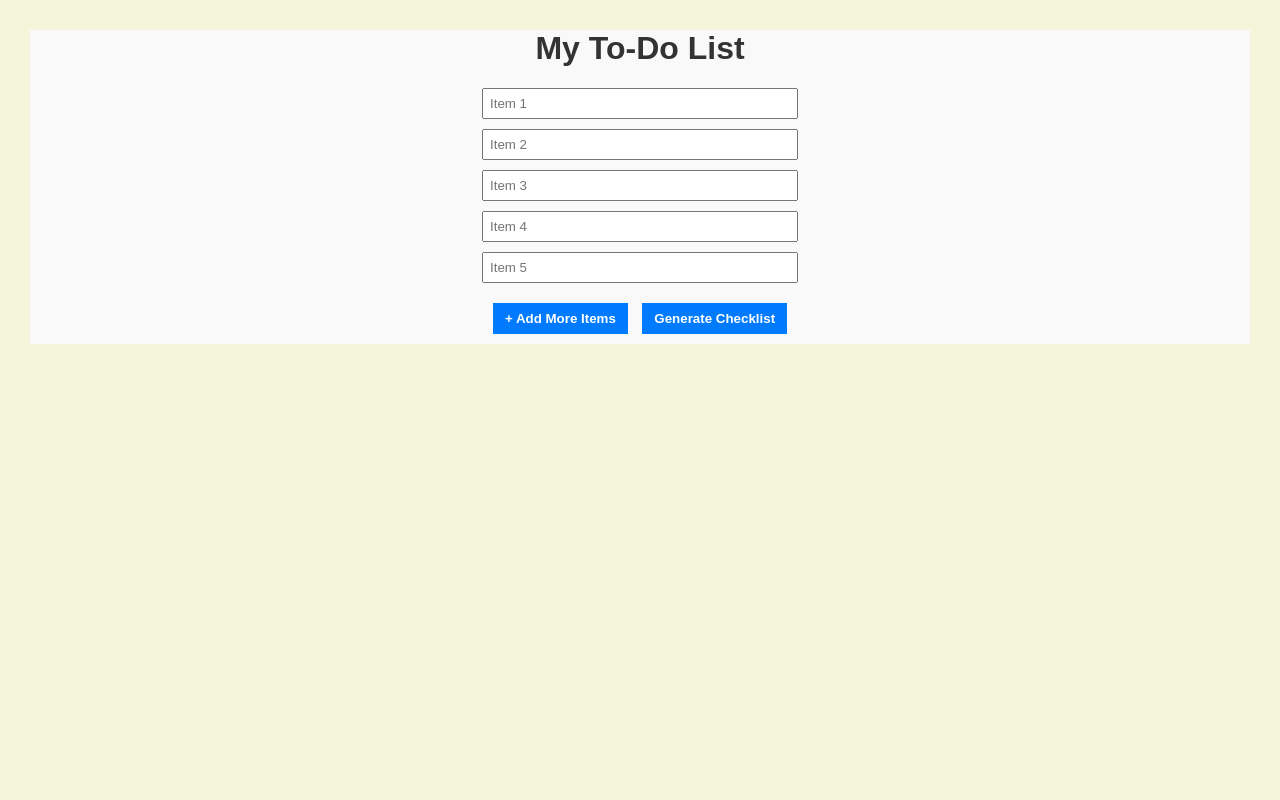
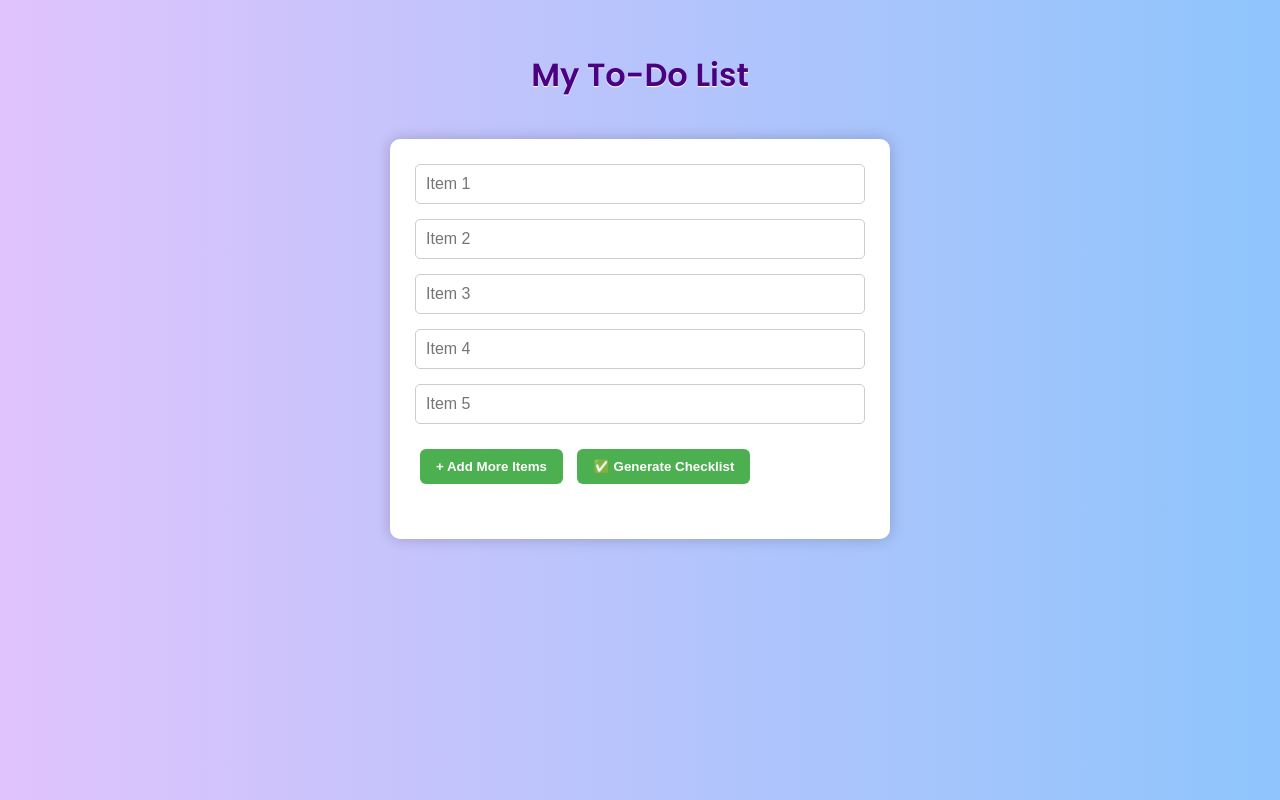
Before and after one commit to Shrawil/Check-To-do-List, a plain HTML site: page index.html in a window 1280 px wide. Both pictures are taken after a click on the button "📝 To-Do List". Drawn offline with Linux system fonts and the light colour scheme.

Commit message:
Update index.html

```diff
--- a/index.html
+++ b/index.html
@@ -3,21 +3,58 @@
 <head>
   <meta charset="UTF-8">
   <title>Checklist App</title>
+  <link href="https://fonts.googleapis.com/css2?family=Poppins:wght@400;600&display=swap" rel="stylesheet">
   <style>
-    html {
-      text-align: center;
-      background-color: beige;
-      font-weight: bold;
+    * {
+      box-sizing: border-box;
     }
 
     body {
-      font-family: Arial, sans-serif;
-      margin: 30px;
-      background: #f9f9f9;
+      font-family: 'Poppins', sans-serif;
+      margin: 0;
+      padding: 0;
+      background: linear-gradient(to right, #e0c3fc, #8ec5fc);
+      color: #333;
+      display: flex;
+      flex-direction: column;
+      align-items: center;
+      min-height: 100vh;
+      padding: 30px 20px;
     }
 
     h1 {
-      color: #333;
+      font-size: 32px;
+      margin-bottom: 20px;
+      color: #4b0082;
+      text-shadow: 0 1px 1px #fff;
+    }
+
+    #choiceButtons button {
+      margin: 10px;
+      padding: 12px 20px;
+      font-size: 16px;
+      background: #6a5acd;
+      color: white;
+      border: none;
+      border-radius: 6px;
+      cursor: pointer;
+      transition: 0.3s;
+      font-weight: 600;
+      box-shadow: 0 4px 10px rgba(0, 0, 0, 0.2);
+    }
+
+    #choiceButtons button:hover {
+      background: #483d8b;
+    }
+
+    #app {
+      background: white;
+      padding: 25px;
+      border-radius: 10px;
+      max-width: 500px;
+      width: 100%;
+      box-shadow: 0 0 15px rgba(0, 0, 0, 0.2);
+      margin-top: 20px;
     }
 
     .input-group {
@@ -25,32 +62,45 @@
     }
 
     input[type="text"] {
-      padding: 6px;
-      width: 300px;
+      padding: 10px;
+      width: 100%;
+      font-size: 16px;
+      border: 1px solid #ccc;
+      border-radius: 5px;
+      margin-bottom: 5px;
     }
 
     button {
       margin: 10px 5px;
-      padding: 8px 12px;
-      background: #007bff;
+      padding: 10px 16px;
+      background: #4caf50;
       color: white;
       border: none;
+      border-radius: 6px;
       cursor: pointer;
       font-weight: bold;
+      transition: 0.3s ease;
     }
 
     button:hover {
-      background: #0056b3;
+      background-color: #388e3c;
     }
 
     .checklist {
       margin-top: 20px;
+      text-align: left;
     }
 
     .checklist-item {
-      margin: 5px 0;
-      font-weight: normal;
-      color: black;
+      margin: 8px 0;
+      font-weight: 500;
+      color: #444;
+      display: flex;
+      align-items: center;
+    }
+
+    .checklist-item input[type="checkbox"] {
+      margin-right: 10px;
     }
   </style>
 </head>
@@ -75,7 +125,7 @@
     </div>
 
     <button onclick="addInput()">+ Add More Items</button>
-    <button onclick="generateChecklist()">Generate Checklist</button>
+    <button onclick="generateChecklist()">✅ Generate Checklist</button>
 
     <div id="checklist" class="checklist"></div>
   </div>
@@ -109,7 +159,7 @@
 
     function generateChecklist() {
       const checklistDiv = document.getElementById('checklist');
-      checklistDiv.innerHTML = ""; // Clear previous list
+      checklistDiv.innerHTML = "";
       const inputs = document.querySelectorAll('#inputContainer input');
       const uniqueItems = new Set();
       inputs.forEach(input => {
```
